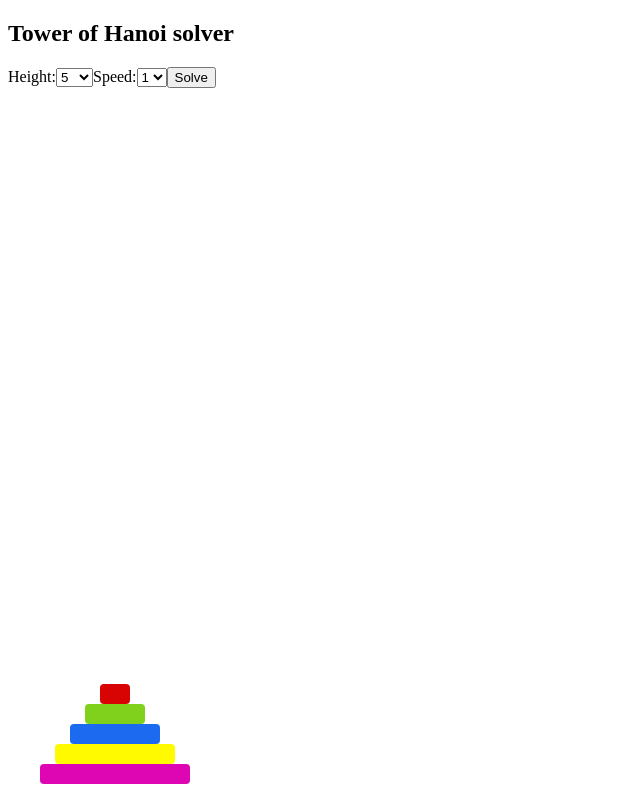
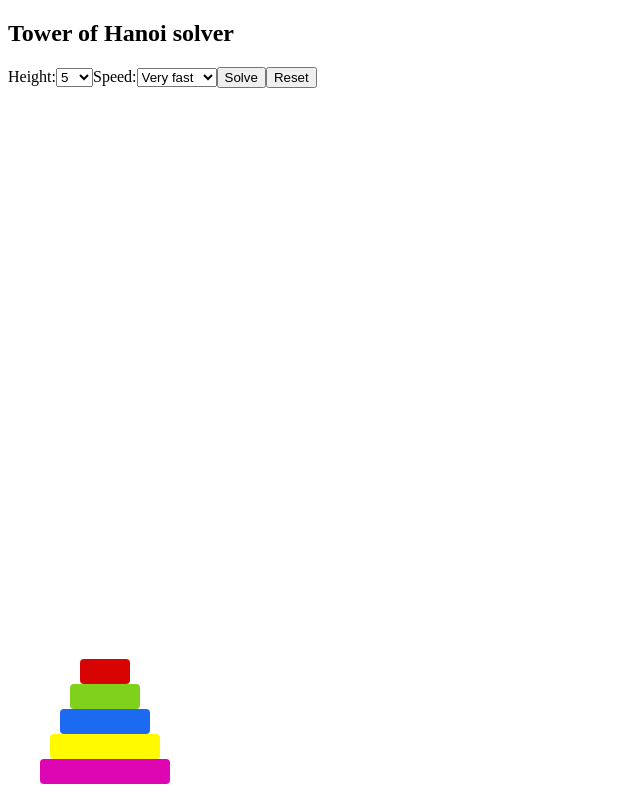
Before and after one commit to AmirF27/tower-of-hanoi, an Angular app: page / in a window 1280 px wide. Shown: the whole page, without its empty margins (0-640 px from the left). Built offline with nearby package versions, Linux system fonts and the light colour scheme.

Commit message:
Add reset button

```diff
--- a/src/app/tower-of-hanoi/tower-of-hanoi.component.html
+++ b/src/app/tower-of-hanoi/tower-of-hanoi.component.html
@@ -4,7 +4,9 @@
 
 <ng-container *ngFor="let stack of stacks; let i = index">
   <ul *ngIf="stack.length > 0" class="stack stack--{{stackNames[i]}}">
-    <li *ngFor="let disk of stack" class="disk disk--{{disk}}"></li>
+    <li *ngFor="let disk of stack"
+      class="disk disk--{{disk}} animation-speed-{{delay}}">
+    </li>
   </ul>
 </ng-container>
 
@@ -15,7 +17,8 @@
   id="height">
   <option *range="[5, 10]; let n"
     value="{{n}}"
-    selected="n == height">{{n}}
+    selected="n == height">
+    {{n}}
   </option>
 </select>
 
@@ -23,14 +26,20 @@
 <select [(ngModel)]="delay"
   class="input input--dropdown"
   id="speed">
-  <option *range="[1, 5]; let n"
-    value="{{n * 300}}"
-    selected="n == delay">{{n}}
+  <option *ngFor="let speed of speeds; let i = index"
+    value="{{(i + 1) * minDelay}}"
+    selected="(i + 1) * minDelay == delay">
+    {{speed}}
   </option>
 </select>
 
 <button (click)="solve()"
-  type="button"
   class="button button--primary"
-  [disabled]="solving || solved">Solve
+  [disabled]="solving || solved">
+  Solve
 </button>
+
+<button (click)="reset()"
+  class="button button--secondary">
+  Reset
+</button>
--- a/src/app/tower-of-hanoi/tower-of-hanoi.component.scss
+++ b/src/app/tower-of-hanoi/tower-of-hanoi.component.scss
@@ -43,11 +43,12 @@
   border-radius: $disk-border-radius;
   height: $disk-height;
   margin: 0 auto;
+  position: relative;
 }
 
 @for $i from 1 through 10 {
   .disk--#{$i} {
     background: nth($disk-colors, $i);
-    width: $i * $disk-width-factor;
+    width: $disk-min-width + ($disk-width-factor * ($i - 1));
   }
 }
--- a/src/app/tower-of-hanoi/tower-of-hanoi.component.ts
+++ b/src/app/tower-of-hanoi/tower-of-hanoi.component.ts
@@ -2,6 +2,7 @@ import { Component, OnInit } from '@angular/core';
 
 const DEFAULT_HEIGHT = 5;
 const DEFAULT_DELAY = 300;
+const MIN_DELAY = DEFAULT_DELAY;
 
 @Component({
   selector: 'tower-of-hanoi',
@@ -16,15 +17,24 @@ export class TowerOfHanoiComponent implements OnInit {
     []
   ];
   height: number = DEFAULT_HEIGHT;
+  delay: number = DEFAULT_DELAY;
+
+  private solving: boolean = false;
+  private solved: boolean = false;
   // for use with naming CSS classes for the stacks
-  stackNames = [
+  private stackNames = [
     'left',
     'middle',
     'right'
   ];
-  solving: boolean = false;
-  solved: boolean = false;
-  delay: number = DEFAULT_DELAY;
+  private speeds = [
+    'Very fast',
+    'Fast',
+    'Medium',
+    'Slow',
+    'Very slow'
+  ];
+  private minDelay = MIN_DELAY;
 
   constructor() { }
 
@@ -41,6 +51,7 @@ export class TowerOfHanoiComponent implements OnInit {
       this.stacks[0].unshift(i);
     }
 
+    this.solving = false;
     this.solved = false;
   }
 
@@ -52,7 +63,7 @@ export class TowerOfHanoiComponent implements OnInit {
 
       let moves = this.initiateMoves(first, second);
       let interval = setInterval(() => {
-        if (moves.next().done) {
+        if (!this.solving || moves.next().done) {
           clearInterval(interval);
           this.solving = false;
         }
--- a/src/assets/scss/_variables.scss
+++ b/src/assets/scss/_variables.scss
@@ -3,8 +3,9 @@ $peg-height: 400px;
 $peg-color: orange;
 
 $disk-border-radius: 4px;
-$disk-height: 20px;
-$disk-width-factor: $disk-height * 1.5;
+$disk-height: 25px;
+$disk-min-width: $disk-height * 2;
+$disk-width-factor: 20;
 $disk-colors: (
   #d80404, // disk 1 - red
   #7fd11b, // disk 2 - green
@@ -15,5 +16,5 @@ $disk-colors: (
   #bf570d, // disk 7 - brown
   #a808d1, // disk 8 - purple
   #849610, // disk 9 - olive
-  #ffaa00, // disk 10 - orange
+  #ffaa00  // disk 10 - orange
 );
```
Also changed, not shown: 1 other file (tests, documents, lock files or other folders).
